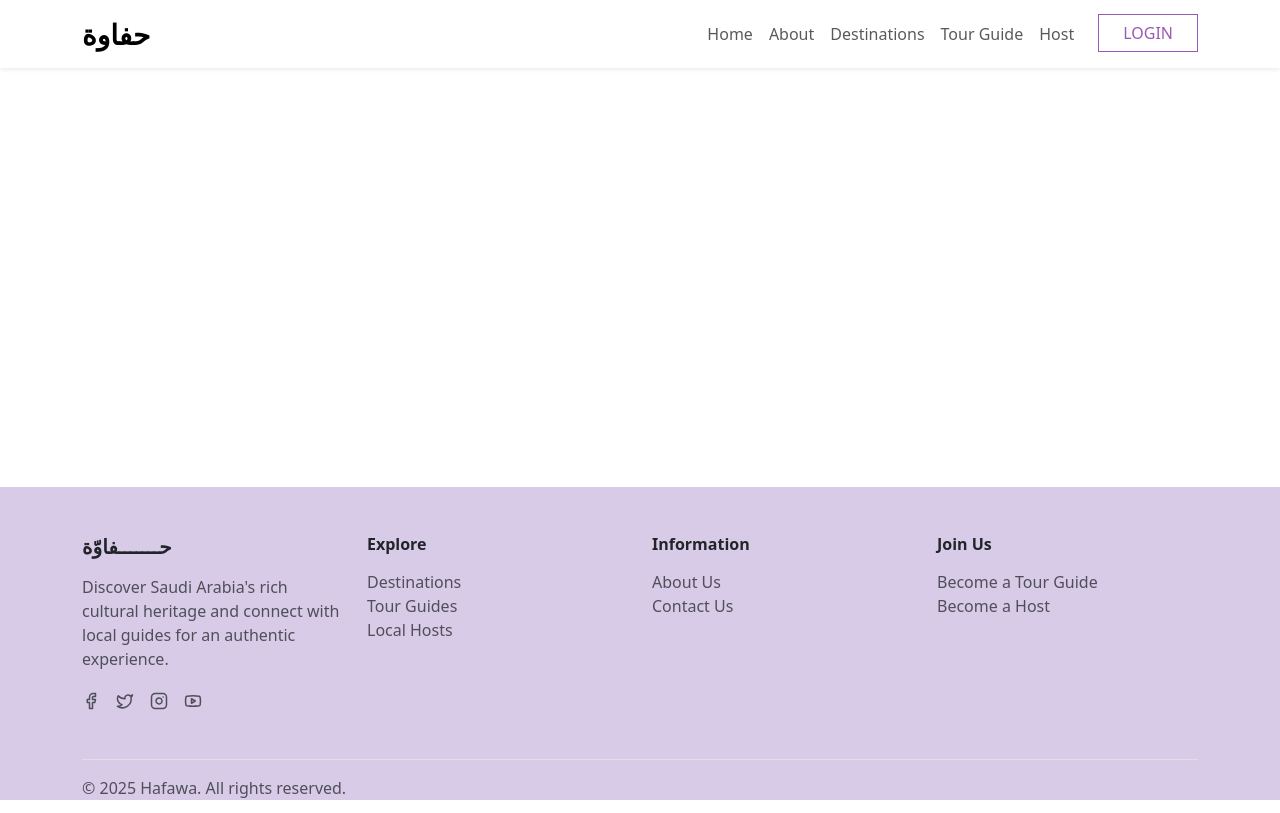
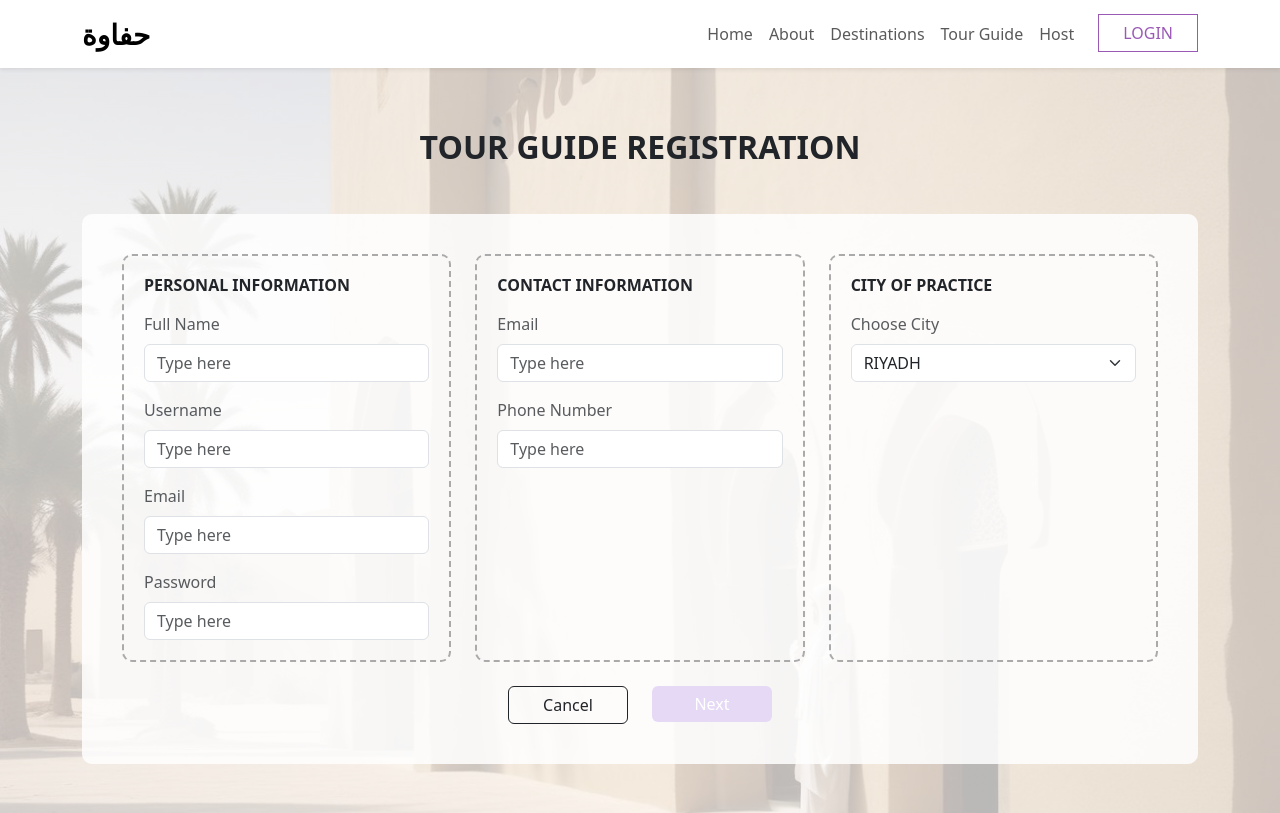
Before and after one commit to budoor99/hafawa-platform, a React (Create React App) app in the folder hafawa/: page /apply in a window 1280 px wide. Shown: the top 813 px of the page. Built offline with nearby package versions, Linux system fonts and the light colour scheme.

Commit message:
register tourguide

```diff
--- a/hafawa/src/App.js
+++ b/hafawa/src/App.js
@@ -7,6 +7,8 @@ import Destinations from "./pages/Destinations";
 import DestinationDetails from "./pages/DestinationDetails.js"
 import TourGuide from "./pages/TourGuide.js"
 import TourGuideProfile from "./pages/TourGuideProfile.js"
+import RegisterTourGuide from "./pages/Apply";
+import RegisterDetails from "./pages/ApplyDetails.js";
 function App() {
   return (
     <Router>
@@ -19,6 +21,8 @@ function App() {
             <Route path="/destination/:id" element={<DestinationDetails />} />
             <Route path="/tour-guides" element={<TourGuide />} />
             <Route path="/tour-guides/:id" element={<TourGuideProfile />} />
+            <Route path="/apply" element={<RegisterTourGuide />} />
+            <Route path="/apply/details" element={<RegisterDetails />} />
 
 
 
--- a/hafawa/src/components/Footer.js
+++ b/hafawa/src/components/Footer.js
@@ -80,7 +80,7 @@ function Footer() {
             <ul className="list-unstyled">
               <li>
                 <Link
-                  to="/become-guide"
+                  to="/apply"
                   className="text-muted text-decoration-none"
                 >
                   Become a Tour Guide
--- /dev/null
+++ b/hafawa/src/pages/Apply.js
@@ -0,0 +1,111 @@
+import React from "react";
+import { Container, Row, Col, Form, Button } from "react-bootstrap";
+import bgImage from "../assets/hero.jpg";
+import { useNavigate } from "react-router-dom";
+import { Link } from "react-router-dom";
+
+
+export default function RegisterTourGuide() {
+
+    const navigate = useNavigate();
+
+  return (
+    <div
+      style={{
+        backgroundImage: `linear-gradient(rgba(255,255,255,0.7), rgba(255,255,255,0.7)), url(${bgImage})`,
+        backgroundSize: "cover",
+        backgroundPosition: "center",
+        minHeight: "100vh",
+        padding: "60px 0",
+      }}
+    >
+      <Container>
+        <h2 className="fw-bold text-center mb-5 text-dark">TOUR GUIDE REGISTRATION</h2>
+        <Form style={{ backgroundColor: "rgba(255, 255, 255, 0.85)", padding: "40px", borderRadius: "10px" }}>
+          <Row className="mb-4 align-items-stretch">
+
+            <Col md={4} className="d-flex flex-column">
+              <div
+                className="flex-grow-1"
+                style={{ border: "2px dashed #aaa", padding: "20px", borderRadius: "10px", height: "100%" }}
+              >
+                <h6 className="fw-bold text-uppercase mb-3">Personal Information</h6>
+                <Form.Group className="mb-3">
+                  <Form.Label className="text-muted">Full Name</Form.Label>
+                  <Form.Control type="text" placeholder="Type here" />
+                </Form.Group>
+                <Form.Group className="mb-3">
+                  <Form.Label className="text-muted">Username</Form.Label>
+                  <Form.Control type="text" placeholder="Type here" />
+                </Form.Group>
+                <Form.Group className="mb-3">
+                  <Form.Label className="text-muted">Email</Form.Label>
+                  <Form.Control type="email" placeholder="Type here" />
+                </Form.Group>
+                <Form.Group>
+                  <Form.Label className="text-muted">Password</Form.Label>
+                  <Form.Control type="password" placeholder="Type here" />
+                </Form.Group>
+              </div>
+            </Col>
+
+
+            <Col md={4} className="d-flex flex-column">
+              <div
+                className="flex-grow-1"
+                style={{ border: "2px dashed #aaa", padding: "20px", borderRadius: "10px", height: "100%" }}
+              >
+                <h6 className="fw-bold text-uppercase mb-3">Contact Information</h6>
+                <Form.Group className="mb-3">
+                  <Form.Label className="text-muted">Email</Form.Label>
+                  <Form.Control type="email" placeholder="Type here" />
+                </Form.Group>
+                <Form.Group>
+                  <Form.Label className="text-muted">Phone Number</Form.Label>
+                  <Form.Control type="text" placeholder="Type here" />
+                </Form.Group>
+              </div>
+            </Col>
+
+
+            <Col md={4} className="d-flex flex-column">
+              <div
+                className="flex-grow-1"
+                style={{ border: "2px dashed #aaa", padding: "20px", borderRadius: "10px", height: "100%" }}
+              >
+                <h6 className="fw-bold text-uppercase mb-3">City of Practice</h6>
+                <Form.Group>
+                  <Form.Label className="text-muted">Choose City</Form.Label>
+                  <Form.Select>
+                    <option>RIYADH</option>
+                    <option>EASTERN PROVINCE</option>
+                    <option>JEDDAH</option>
+                    <option>AL-ULA</option>
+                  </Form.Select>
+                </Form.Group>
+              </div>
+            </Col>
+          </Row>
+
+
+          <div className="d-flex justify-content-center gap-4">
+          <Button variant="outline-dark" style={{ minWidth: "120px" }} onClick={() => navigate(-1)}
+          >Cancel
+          </Button>
+            <Link to="/apply/details">
+            <Button
+              style={{
+                backgroundColor: "#E6D9F6",
+                border: "none",
+                minWidth: "120px",
+              }}
+            >
+              Next
+            </Button>
+            </Link>
+          </div>
+        </Form>
+      </Container>
+    </div>
+  );
+}
--- /dev/null
+++ b/hafawa/src/pages/ApplyDetails.js
@@ -0,0 +1,120 @@
+import React, { useState } from "react";
+import { Container, Row, Col, Form, Button, Modal } from "react-bootstrap";
+import { useNavigate } from "react-router-dom";
+import bgImage from "../assets/hero.jpg";
+
+export default function RegisterDetails() {
+  const navigate = useNavigate();
+  const [showModal, setShowModal] = useState(false);
+
+  const handleConfirm = () => {
+    setShowModal(true);
+  };
+
+  const handleClose = () => {
+    setShowModal(false);
+    navigate("/");
+  };
+
+  return (
+    <div
+      style={{
+        backgroundImage: `linear-gradient(rgba(255,255,255,0.7), rgba(255,255,255,0.7)), url(${bgImage})`,
+        backgroundSize: "cover",
+        backgroundPosition: "center",
+        minHeight: "100vh",
+        padding: "60px 0",
+      }}
+    >
+      <Container>
+        <h2 className="fw-bold text-center mb-5 text-dark">TOUR GUIDE REGISTRATION</h2>
+        <Form style={{ backgroundColor: "rgba(255, 255, 255, 0.85)", padding: "40px", borderRadius: "10px" }}>
+          <div style={{ border: "2px dashed #aaa", padding: "30px", borderRadius: "10px" }}>
+            <Row className="mb-4">
+              <Col md={6}>
+                <Form.Group className="mb-4">
+                  <Form.Label className="text-muted">What is your educational background?</Form.Label>
+                  <Form.Control as="textarea" rows={6} placeholder="Type here" />
+                </Form.Group>
+              </Col>
+              <Col md={6}>
+                <Form.Group className="mb-4">
+                  <Form.Label className="text-muted">What inspired you to become a tour guide?</Form.Label>
+                  <Form.Control as="textarea" rows={6} placeholder="Type here" />
+                </Form.Group>
+              </Col>
+            </Row>
+
+            <Row className="align-items-center">
+              <Col md={4}>
+                <Form.Group>
+                  <Form.Label className="text-muted">How many years of experience do you have?</Form.Label>
+                  <Form.Control type="text" placeholder="Type here" />
+                </Form.Group>
+              </Col>
+            </Row>
+
+            <div className="d-flex justify-content-between mt-5">
+              <Button
+                variant="outline-dark"
+                style={{ minWidth: "120px" }}
+                onClick={() => navigate(-1)}
+              >
+                Back
+              </Button>
+
+              <Button
+                style={{
+                  backgroundColor: "#E6D9F6",
+                  border: "none",
+                  minWidth: "120px",
+                }}
+                onClick={handleConfirm}
+              >
+                Confirm
+              </Button>
+            </div>
+          </div>
+        </Form>
+
+
+        <Modal show={showModal} onHide={handleClose} centered>
+  <Modal.Header
+    closeButton
+    style={{
+      backgroundColor: "#E6D9F6",
+      borderBottom: "none",
+    }}
+  >
+    <Modal.Title className="fw-bold" style={{ color: "#4A148C" }}>
+      🎉 Registration Complete!
+    </Modal.Title>
+  </Modal.Header>
+  <Modal.Body className="text-center">
+    <p className="mb-3" style={{ fontSize: "1.1rem", color: "#4A148C" }}>
+      Thank you for applying to become a tour guide with us.
+    </p>
+    <p className="text-muted mb-0">
+      Your information has been received successfully. Our team will review your application and get in touch with you soon.
+    </p>
+  </Modal.Body>
+  <Modal.Footer className="justify-content-center" style={{ borderTop: "none" }}>
+    <Button
+      onClick={handleClose}
+      style={{
+        backgroundColor: "#E6D9F6",
+        border: "none",
+        padding: "10px 30px",
+        fontWeight: "500",
+        color: "#4A148C",
+      }}
+    >
+      Go to Home
+    </Button>
+  </Modal.Footer>
+</Modal>
+
+      </Container>
+    </div>
+  );
+}
--- a/hafawa/src/pages/TourGuide.js
+++ b/hafawa/src/pages/TourGuide.js
@@ -57,7 +57,7 @@ export default function TourGuides() {
 
   return (
     <>
-      {/* Header Section */}
+
       <div style={{ backgroundColor: "#E6D9F6", padding: "60px 0" }}>
         <Container className="text-center text-dark">
           <h1 className="fw-bold mb-3">Connect with Expert Local Guides</h1>
@@ -82,10 +82,10 @@ export default function TourGuides() {
         </Container>
       </div>
 
-      {/* Filter + Cards */}
+
       <Container className="py-5">
         <Row>
-          {/* Filter by City */}
+
           <Col md={3}>
             <h5 className="fw-bold mb-3">Filter by City</h5>
             <Form.Select
@@ -101,7 +101,7 @@ export default function TourGuides() {
             </Form.Select>
           </Col>
 
-          {/* Guide Cards + Apply Section */}
+
           <Col md={9}>
             <h5 className="fw-bold mb-4">{filtered.length} Guides Available</h5>
             <Row className="g-4">
@@ -139,11 +139,12 @@ export default function TourGuides() {
               ))}
             </Row>
 
-            {/* APPLY TO JOIN AS A HOST SECTION */}
+
             <Container className="text-center mt-5">
               <h4 style={{ color: "#3B9C3B", fontWeight: "bold", marginBottom: "24px" }}>
-                YOU ARE NEXT! APPLY TO JOIN AS A HOST!
+                YOU ARE NEXT! APPLY TO JOIN AS A TOUR GUIDE!
               </h4>
+              <Link to="/apply">
               <Button
                 variant="light"
                 style={{
@@ -156,6 +157,7 @@ export default function TourGuides() {
               >
                 Apply
               </Button>
+              </Link>
             </Container>
           </Col>
         </Row>
```
